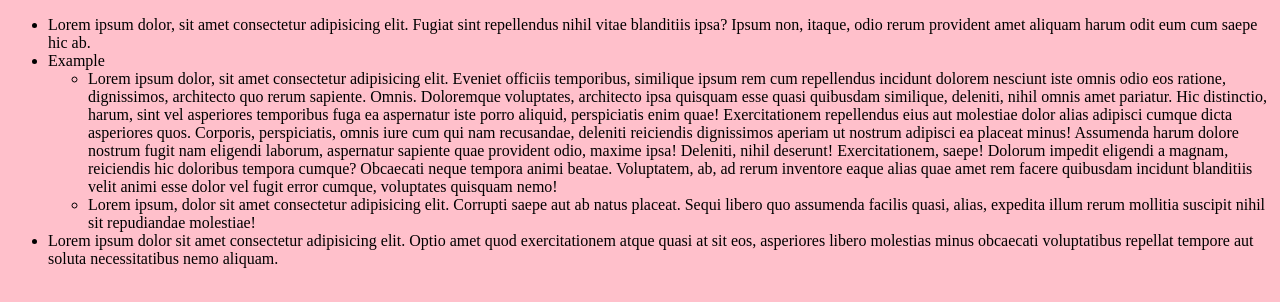
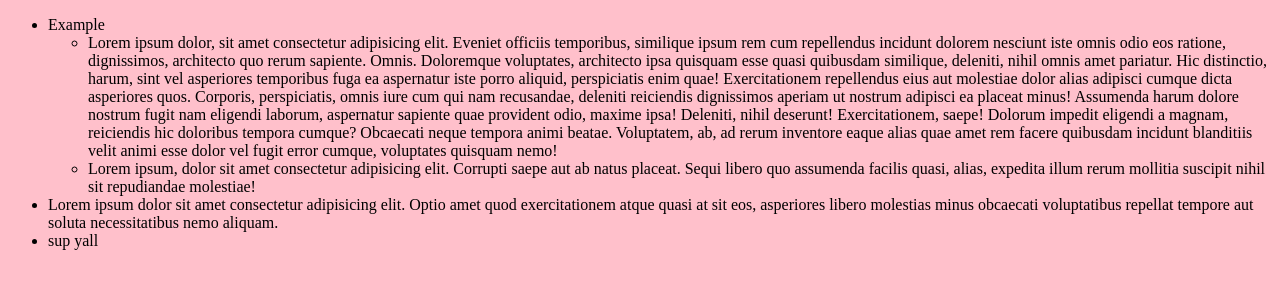
Before and after one commit to kamcuracha/mutation-observer, a website: page public/index.html in a window 1280 px wide. Drawn offline with Linux system fonts and the light colour scheme.

Commit message:
Update callback

```diff
--- a/public/index.html
+++ b/public/index.html
@@ -32,34 +32,31 @@
       3. What to do with the observed changes/mutations
     */
 
-    const observer = new MutationObserver(mutations => {
-      mutations.forEach(record => { // 3
-        console.log('record', record);
+    const callback = function(mutationsList, observer) {
+      // Use traditional 'for loops' for IE 11
+      for(let mutation of mutationsList) {
+        if (mutation.type === 'childList') {
+          console.log('A child node has been added or removed.');
+        }
+        else if (mutation.type === 'attributes') {
+          console.log('The ' + mutation.attributeName + ' attribute was modified.');
+        }
+      }
+    };
 
-        if (record.type === 'attributes') {
-          const changedAttributeName = record.attributeName;
-          const newValue = record.target.getAttribute(changedAttributeName);
-
-          console.log(`Attribute changed! New value for ${changedAttributeName} : ${newValue}`);
-
-        }
-      });
-    }); // 1
+    const observer = new MutationObserver(callback); // 1
 
     observer.observe(listEl, { // 2
-      attributes: true,
-      attributeFilter: ['class'],
-      attributeOldValue: true
+      childList: true
     });
 
     setTimeout(_ => {
-      listEl.setAttribute('id', 'randomId');
-      listEl.classList.add('summary');
+      listEl.removeChild(listEl.firstElementChild);
+
+      const newListChildEl = document.createElement('li');
+      newListChildEl.textContent = 'sup yall';
+      listEl.appendChild(newListChildEl);
     }, 1000);
-
-    setTimeout(_ => {
-      listEl.setAttribute('class', 'woootang ');
-    }, 999);
   </script>
 </body>
 </html>
```
